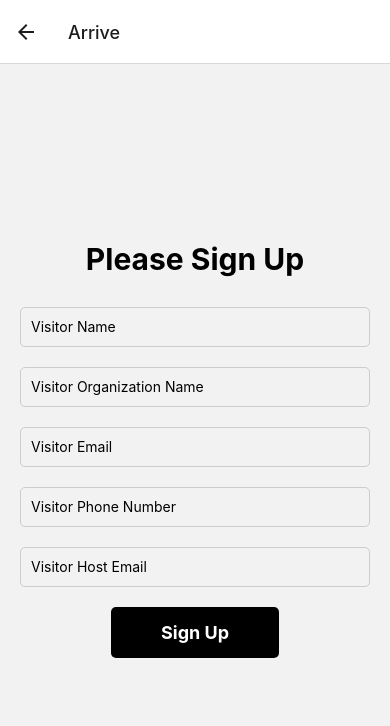
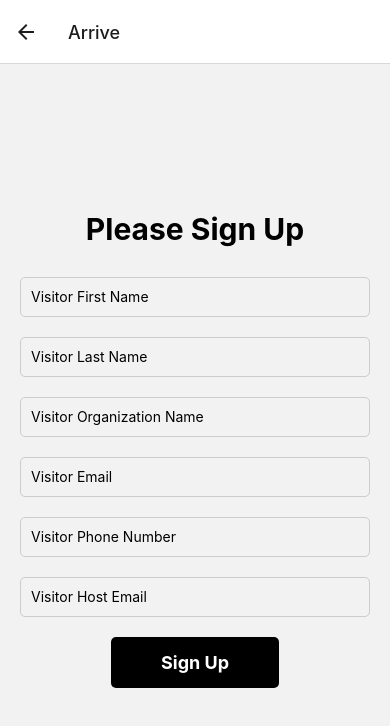
Before and after one commit to softcode/softcode-sign-mobile-app, a React Native app: screen /Arrive in a window 390 px wide. Shown: the top 726 px of the page. Built offline with nearby package versions, Linux system fonts and the light colour scheme.

Commit message:
Add first and last name

```diff
--- a/screens/Arrive.tsx
+++ b/screens/Arrive.tsx
@@ -2,8 +2,9 @@ import React, { useState } from 'react';
 import { View, Text, StyleSheet, TextInput, Button, FlatList, TouchableOpacity, Alert } from 'react-native';
 import styles from '../styles/GlobalStyles';
 
-const ArriveScreen: React.FC = () => {
-  const [name, setName] = useState('');
+const Arrive: React.FC = () => {
+  const [firstName, setFirstName] = useState('');
+  const [lastName, setLastName] = useState('');
   const [company, setCompany] = useState('');
   const [email, setEmail] = useState('');
   const [phone, setPhone] = useState('');
@@ -45,7 +46,7 @@ const ArriveScreen: React.FC = () => {
   };
 
   const validateInputs = () => {
-    if (!name || !company || !email || !phone || !host) {
+    if (!firstName || !lastName || !company || !email || !phone || !host) {
       Alert.alert('Error', 'All fields are required.');
       return false;
     }
@@ -67,7 +68,8 @@ const ArriveScreen: React.FC = () => {
 
   const handleSubmit = async () => {
     const visitorData = {
-      visitorName: name,
+      visitorFirstName: firstName,
+      visitorLastName: lastName,
       visitorOrganizationName: company,
       visitorEmail: email,
       visitorPhoneNumber: phone,
@@ -85,7 +87,8 @@ const ArriveScreen: React.FC = () => {
 
       if (response.ok) {
         Alert.alert('Success', 'Visitor signed up successfully!');
-        setName('');
+        setFirstName('');
+        setLastName('');
         setEmail('');
         setPhone('');
         setHost('');
@@ -107,9 +110,16 @@ const ArriveScreen: React.FC = () => {
 
       <TextInput
         style={styles.input}
-        placeholder="Visitor Name"
-        value={name}
-        onChangeText={setName}
+        placeholder="Visitor First Name"
+        value={firstName}
+        onChangeText={setFirstName}
+      />
+
+      <TextInput
+        style={styles.input}
+        placeholder="Visitor Last Name"
+        value={lastName}
+        onChangeText={setLastName}
       />
 
       <TextInput
@@ -166,4 +176,4 @@ const ArriveScreen: React.FC = () => {
   );
 };
 
-export default ArriveScreen;
+export default Arrive;
```
